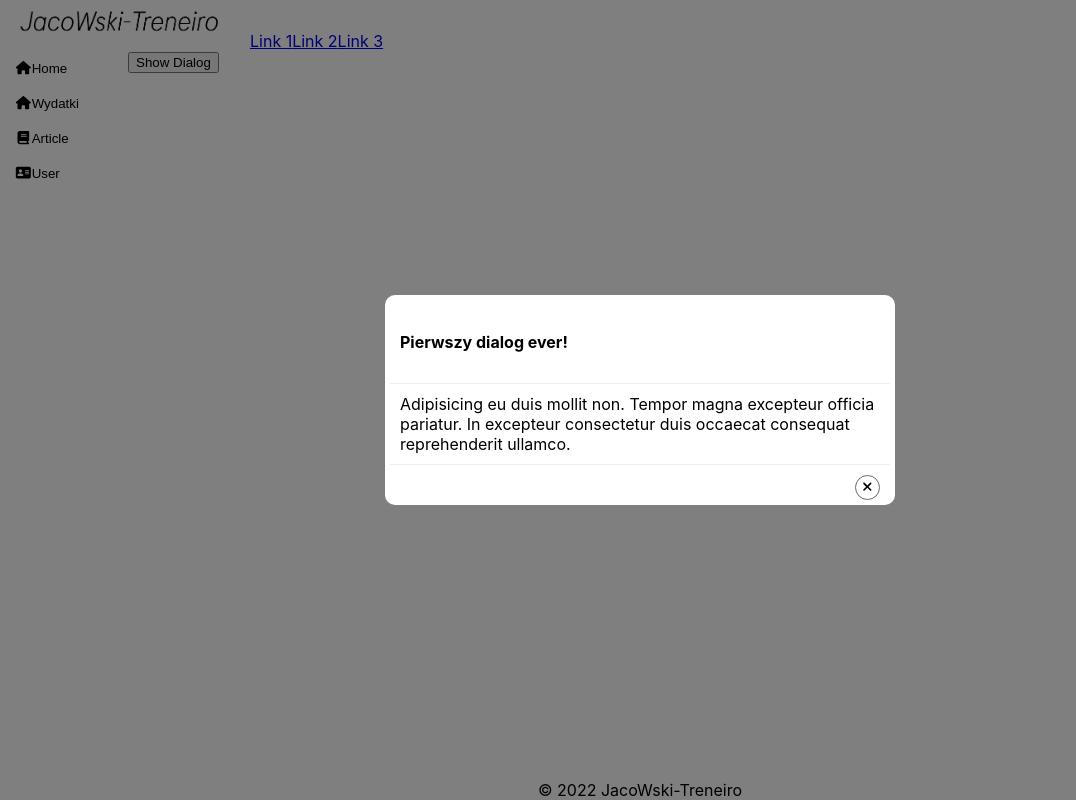
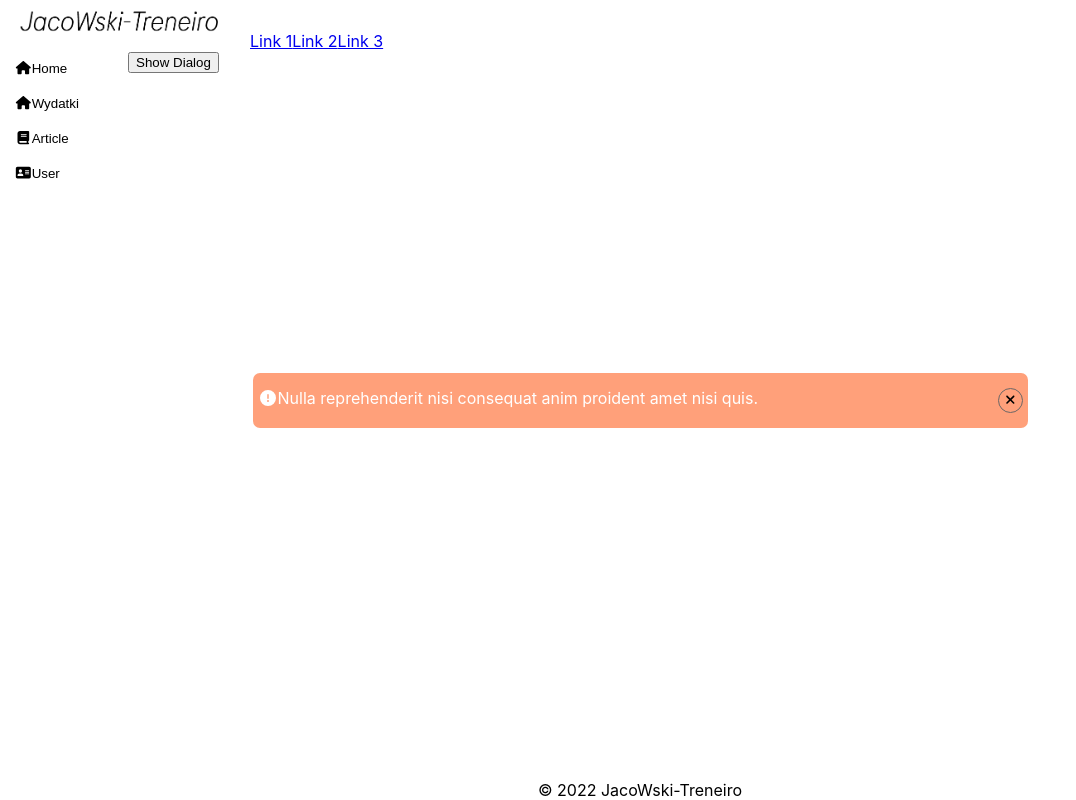
Before and after one commit to JacoWski/poligon, a React (Create React App) app: page / in a window 1280 px wide. Both pictures are taken after a click on the button "Show Dialog". Shown: the whole page, without its empty margins (0-1076 px from the left). Built offline with nearby package versions, Linux system fonts and the light colour scheme; the HTML template or start-up script is replaced by a standard one.

Commit message:
Snackbar no. 1.

```diff
--- /dev/null
+++ b/src/components/Snackbar/Snackbar.css
@@ -0,0 +1,67 @@
+.snackbar {
+    height: 45px;
+    max-width: 765px;
+    min-width: 290px;
+    background-color: lightsteelblue;
+    border: none;
+    border-radius: 7px;
+    z-index: 1;
+    position: fixed;
+    left: 0;
+    right: 0;
+    top: 0;
+    bottom: 0;
+    margin: auto;
+    justify-content: center;
+    align-items: center;
+    padding: 5px;
+    vertical-align: middle;
+    animation: fadeIn 0.5s;
+}
+
+@keyframes fadeIn {
+    0% { opacity: 0; }
+    100% { opacity: 1; }
+}
+
+@keyframes fadeOut {
+    0% { opacity: 1; }
+    100% { opacity: 0; }
+}
+
+.snack-body {
+    display: inline-flex;
+    flex-direction: row;
+    justify-content: center;
+    align-items: center;
+    margin-top: 10px;
+}
+
+.close {
+    background-color: inherit;
+    border-radius: 25px;
+    border: 1px solid rgb(109, 103, 102);
+    justify-content: center;
+    justify-items: center;
+    padding: 0;
+    width: 25px;
+    height: 25px;
+    float: right;
+    cursor: pointer;
+}
+
+.close:hover {
+    background-color: #eee;
+    opacity: 0.7;
+}
+
+.snack-icon{
+    display: inline;
+}
+
+.snack-close {
+    float: right;
+    display: inline-flex;
+    vertical-align: middle;
+    margin-top: 10px;
+}
--- /dev/null
+++ b/src/components/Snackbar/Snackbar.js
@@ -0,0 +1,78 @@
+/* eslint-disable default-case */
+import React, { useEffect, useRef } from "react";
+import * as SolidIcons from '@fortawesome/free-solid-svg-icons';
+import PropTypes from 'prop-types';
+
+import 'components/Snackbar/Snackbar.css';
+import Icon from "components/Icons/Icon";
+
+const snackType = ["error", "warning", "success", "info"];
+
+const Snackbar = ({ body, iconName, show, onClose, timeout, type }) => {
+    const snackRef = useRef();
+    var typeStyles = {};
+    if (type) {
+        switch (type) {
+            case "error":
+                typeStyles = {
+                    backgroundColor: 'lightsalmon',
+                    color: 'white',
+                };
+                iconName = SolidIcons.faExclamationCircle;
+                break;
+            case "warning":
+                typeStyles = {
+                    backgroundColor: 'orange',
+                    color: 'black',
+                };
+                iconName = SolidIcons.faExclamationTriangle;
+                break;
+            case "info":
+                typeStyles = {
+                    backgroundColor: 'lightblue',
+                    color: 'black',
+                };
+                iconName = SolidIcons.faCircleInfo;
+                break;
+            case "success":
+                typeStyles = {
+                    backgroundColor: 'lightseagreen',
+                    color: 'black',
+                };
+                iconName = SolidIcons.faCircleCheck;
+                break;
+        }
+    }
+
+    useEffect(() => {
+        if (timeout) {
+            const interval = setInterval(() => {
+                onClose();
+            }, timeout * 1000);
+            return () => {
+                clearInterval(interval);
+            };
+        }
+    }, []);
+    if (!show) return null;
+    return(
+        <div ref={snackRef} className="snackbar" style={typeStyles}>
+            <div className="snack-icon">
+                {(iconName) && <Icon iconName={iconName} />}
+            </div>
+            <div className="snack-body">{body}</div>
+            <div className="snack-close">
+                <button className="close" onClick={onClose}>
+                    <Icon  iconName={SolidIcons.faClose}/>
+                </button>
+            </div>
+        </div>
+    );
+};
+
+Snackbar.propsType = {
+    type: PropTypes.oneOf(snackType),
+    iconName: PropTypes.oneOf(SolidIcons)
+};
+
+export default Snackbar;
--- /dev/null
+++ b/src/components/Snackbar/index.js
@@ -0,0 +1 @@
+export { default } from 'components/Snackbar/Snackbar';
--- a/src/pages/Home.js
+++ b/src/pages/Home.js
@@ -1,18 +1,25 @@
 import React, { useState } from "react";
 
-import Dialog from "components/Dialog";
+// import Dialog from "components/Dialog";
+import Snackbar from "components/Snackbar";
 
 const Home = () => {
     const [show, setShow] = useState(false);
     return(
         <div>
             <button onClick={() => setShow(true)}>Show Dialog</button>
-            <Dialog show={show}
+            {/* <Dialog show={show}
                     header={'Pierwszy dialog ever!'}
                     onClose={() => setShow(false)}
             >
                 Adipisicing eu duis mollit non. Tempor magna excepteur officia pariatur. In excepteur consectetur duis occaecat consequat reprehenderit ullamco.
-            </Dialog>
+            </Dialog> */}
+            <Snackbar body={'Nulla reprehenderit nisi consequat anim proident amet nisi quis.'}
+                        show={show}
+                        onClose={() => setShow(false)}
+                        timeout={5}
+                        type={"error"}
+            />
         </div>
     );
 };
```
